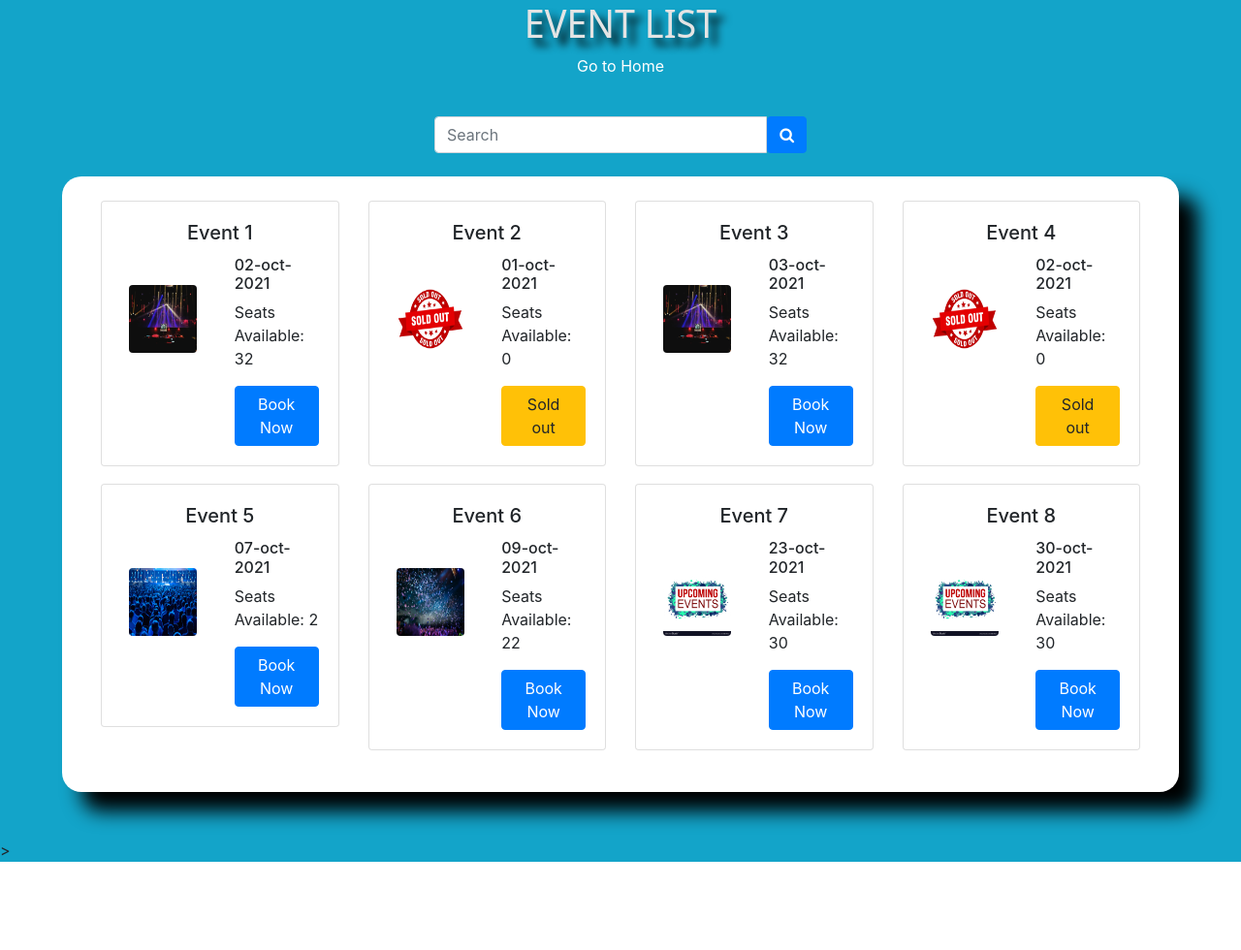
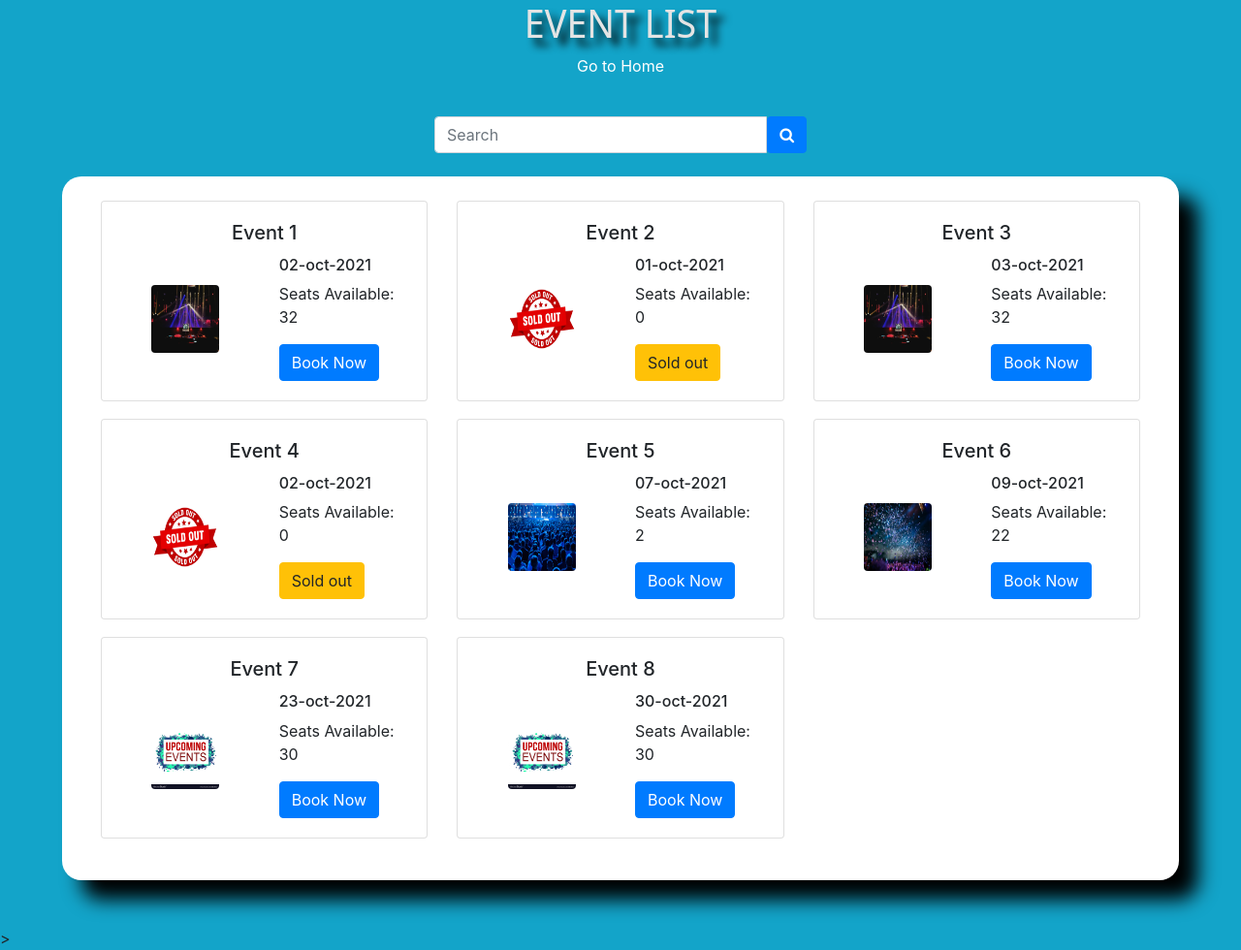
Before and after one commit to anandkva/task-map, a PHP site: page /task/eventlist.html in a window 1280 px wide. Shown: the whole page at 97% size. Before the commit the page ends 889 px from the top, so only its background shows below. Run offline with PHP 8.4, Linux system fonts and the light colour scheme; some libraries are stand-ins or nearby versions.

Commit message:
event home and event list bug fixed

```diff
--- a/assets/css/event.css
+++ b/assets/css/event.css
@@ -86,3 +86,21 @@
     transform: scale(1.1);
     transition: .5s;
 }
+@media screen and (min-width: 928px) {
+    .profilepic {
+        width: 250px;
+        height: auto;
+    };
+  }
+
+  @media screen and (max-width: 1241px) {
+    .profilepic {
+        width: 180px;
+        height: auto;
+    };
+  }
+  @media screen and (max-width: 300px) {
+    .profilepic {
+        width: 50px;
+    };
+  }
--- a/task/eventhome.html
+++ b/task/eventhome.html
@@ -22,13 +22,13 @@
         <div class="card mycardview">
             <div class="card-body">
                 <div class="row">
-                    <div class="col-6 col-md-4">
+                    <div class="col-sm-6  col-md-6 col-lg-4">
                         <div class="text-center">
                             <img class="rounded mx-auto d-block profilepic logoimg" src="../assets/images/event1.jpg"
                                 alt="Generic placeholder image">
                         </div>
                     </div>
-                    <div class="col-12 col-md-8">
+                    <div class="col-sm-12 col-md-12 col-lg-8">
                         <form>
                             <div class="form-group row">
                                 <label for="inputname" class="col-sm-2 col-form-label">Name</label>
--- a/task/eventlist.html
+++ b/task/eventlist.html
@@ -30,7 +30,7 @@
         </div>
         <br />
         <div class="row mycardview1" style="margin: auto;">
-            <div class="col-sm-12 col-md-6 col-lg-3 mycard1">
+            <div class="col-sm-12 col-md-6 col-lg-4 col-xl-4 mycard1">
                 <div class="card cardhover">
                     <div class="card-body">
                         <h5 class="card-title eventhead">Event 1</h5>
@@ -51,7 +51,7 @@
                     </div>
                 </div>
             </div>
-            <div class="col-sm-12 col-md-6 col-lg-3 mycard1">
+            <div class="col-sm-12 col-md-6 col-lg-4 col-xl-4 mycard1">
                 <div class="card cardhover">
                     <div class="card-body">
                         <h5 class="card-title eventhead">Event 2</h5>
@@ -71,7 +71,7 @@
                     </div>
                 </div>
             </div>
-            <div class="col-sm-12 col-md-6 col-lg-3 mycard1">
+            <div class="col-sm-12 col-md-6 col-lg-4 col-xl-4 mycard1">
                 <div class="card cardhover">
                     <div class="card-body">
                         <h5 class="card-title eventhead">Event 3</h5>
@@ -93,7 +93,7 @@
                 </div>
             </div>
             <br />
-            <div class="col-sm-12 col-md-6 col-lg-3 mycard1">
+            <div class="col-sm-12 col-md-6 col-lg-4 col-xl-4 mycard1">
                 <div class="card cardhover">
                     <div class="card-body">
                         <h5 class="card-title eventhead">Event 4</h5>
@@ -113,7 +113,7 @@
                     </div>
                 </div>
             </div>
-            <div class="col-sm-12 col-md-6 col-lg-3 mycard1">
+            <div class="col-sm-12 col-md-6 col-lg-4 col-xl-4 mycard1">
                 <div class="card cardhover">
                     <div class="card-body">
                         <h5 class="card-title eventhead">Event 5</h5>
@@ -134,7 +134,7 @@
                     </div>
                 </div>
             </div>
-            <div class="col-sm-12 col-md-6 col-lg-3 mycard1">
+            <div class="col-sm-12 col-md-6 col-lg-4 col-xl-4 mycard1">
                 <div class="card cardhover">
                     <div class="card-body">
                         <h5 class="card-title eventhead">Event 6</h5>
@@ -155,7 +155,7 @@
                     </div>
                 </div>
             </div>
-            <div class="col-sm-12 col-md-6 col-lg-3 mycard1">
+            <div class="col-sm-12 col-md-6 col-lg-4 col-xl-4 mycard1">
                 <div class="card cardhover">
                     <div class="card-body">
                         <h5 class="card-title eventhead">Event 7</h5>
@@ -176,7 +176,7 @@
                     </div>
                 </div>
             </div>
-            <div class="col-sm-12 col-md-6 col-lg-3 mycard1">
+            <div class="col-sm-12 col-md-6 col-lg-4 col-xl-4 mycard1">
                 <div class="card cardhover">
                     <div class="card-body">
                         <h5 class="card-title eventhead">Event 8</h5>
```
